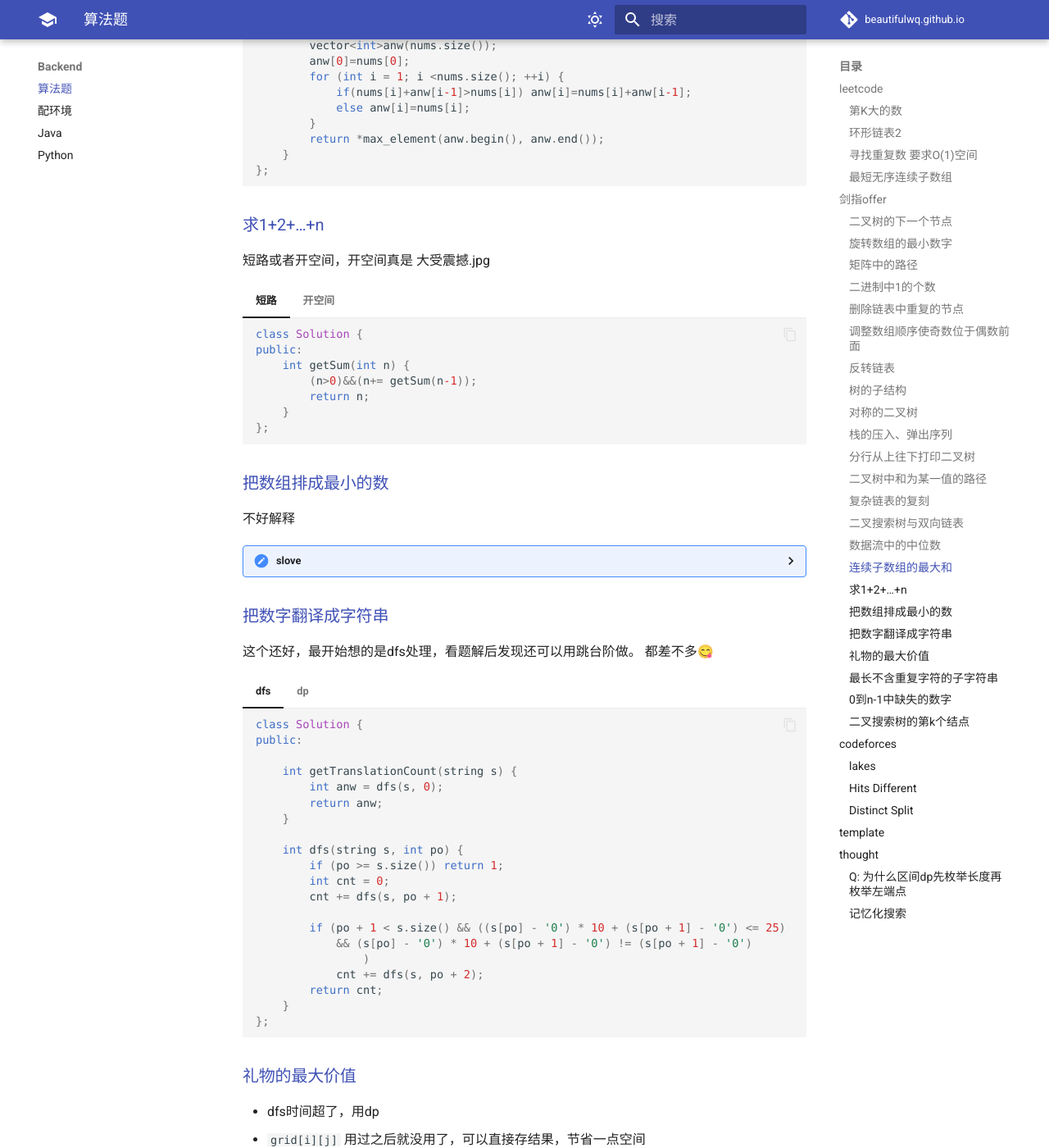
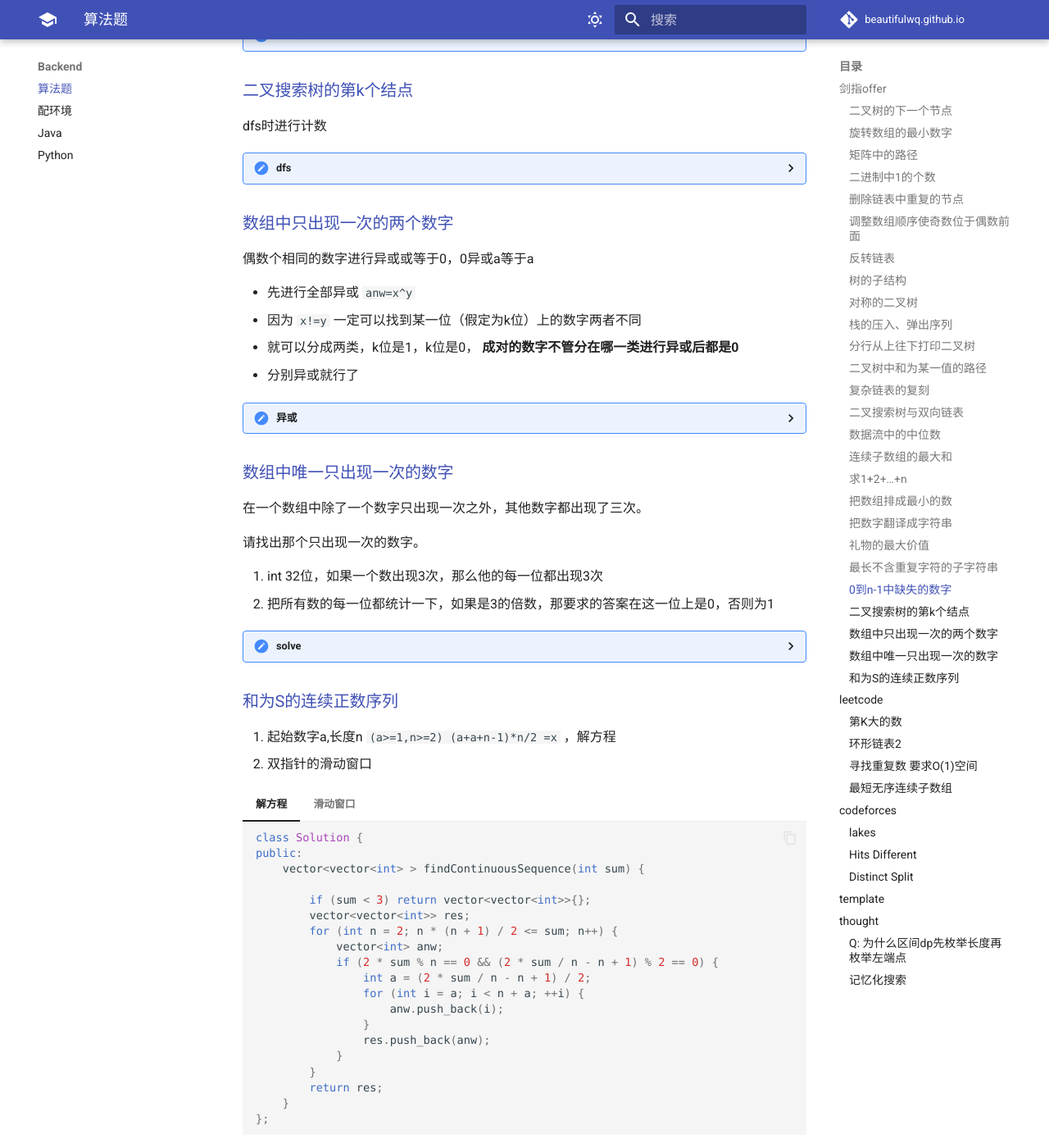
Before and after one commit to edwardwq301/wqtech, an MkDocs documentation site: the page built from docs/backend/algorithm.md, in a window 1280 px wide and 1400 px high, scrolled down 8780 px. Shown: the whole window at 82% size. Built offline with MkDocs 1.6.1 and Material for MkDocs 9.7.7, drawn with Linux system fonts in a browser that asks for light colours; some web fonts are replaced; comment, search, counter and statistics services are not loaded; some of the changed text lies outside the part shown.

Commit message:
和为S的连续正数序列 数组中只出现一次的两个数字 数组中唯一只出现一次的数字

````diff
--- a/docs/backend/algorithm.md
+++ b/docs/backend/algorithm.md
@@ -1,231 +1,6 @@
 ---
 comments: true
 ---
-
-## leetcode
-
-### 第K大的数
-
-[链接](https://leetcode.cn/problems/kth-largest-element-in-an-array/description/)
-
-- 想要达到 $O(n)$ 时间，就得从快排变形。
-- 第K大的数正好是下标为size-k
-- 一次快排相当于把一个数放到对应位置，那就找哪一次放好了的下标正好是要求的
-> 没做出来时痛苦万分，~~~抄完了~~~ 学会了之后觉得就应该这么写😥
-??? slove
-    ```C++
-
-    class Solution {
-    public:
-    int findKthLargest(vector<int> &nums, int k) {
-        return quicksort(nums,0,nums.size()-1,nums.size()-k);
-    }
-
-    int quicksort(vector<int> &nums, int l, int r, int k) {
-        if (l == r) return nums[k];
-        int i = l - 1, j = r + 1, mid = nums[l + r >> 1];
-        while (i < j) {
-            do i++; while (nums[i] < mid);
-            do j--; while (nums[j] > mid);
-            if (i < j) swap(nums[i], nums[j]);
-        }
-        if (k <= j) return quicksort(nums, l, j, k);
-        else return quicksort(nums, j + 1, r, k);
-    }
-    };
-    ```
-
-### 环形链表2
-
-[题目链接](https://leetcode.cn/problems/linked-list-cycle-ii/description/)
-
-[完整版题解](https://leetcode.cn/problems/linked-list-cycle-ii/solutions/12616/linked-list-cycle-ii-kuai-man-zhi-zhen-shuang-zhi-/)
-
-- 设有a个节点（不含环的起点），环内有b个节点
-- 当第一次相遇时，
-
-$$
-\begin{aligned}
-fast &=2*low \\
-fast &=low+n*b \\
-fast &=2nb \\
-low  &=nb
-\end{aligned}
-$$
-
-
-- 所有从头开始走到环的起点都是 $a+Nb步$
-- 所以low再走a步就到起点，那么让快指针重新指向头，一次一步走a步，两者就会重合
-
-??? solve
-    ```C++
-    class Solution {
-    public:
-    ListNode *detectCycle(ListNode *head) {
-        ListNode *low = head;
-        ListNode *fast = head;
-        bool ff = false;
-        while (fast != nullptr && fast->next != nullptr) {
-            fast = fast->next->next;
-            low = low->next;
-            if (fast == low) {
-                ff = true;
-                break;
-            }
-        }
-        if (ff) {
-           fast=head;
-            while (fast!=low){
-                fast=fast->next;
-                low=low->next;
-            }
-            return low;
-        }
-        return nullptr;
-
-    }
-    };
-    ```
-
-
-
-### 寻找重复数 要求O(1)空间
-
-[transport](https://leetcode.cn/problems/find-the-duplicate-number/description/)
-
-以[1,3,4,2,2]为例，如果有相同数字，相当于会存在一个环
-
-**核心**：
-下标和内容一起做指向
-
-| 下标 | 0 | 1 | 3 | 2 | 4       |
-|------|---|---|---|---|---------|
-| 内容 | 1 | 3 | 2 | 4 | 2(成环) |
-| 节点 | 1 | 3 | 2 | 4 | 2       |
-
-然后就和[环形链表2](https://leetcode.cn/problems/linked-list-cycle-ii/description/)一个做法，判环找入口
-
-??? slove
-    ```C++
-    class Solution {
-    public:
-        int findDuplicate(vector<int>& nums) {
-            int low=0,fast=0;
-            //go 1step 2step
-            low=nums[low];
-            fast=nums[nums[fast]];
-            while (low!=fast){
-                low=nums[low];
-                fast=nums[nums[fast]];
-            }
-            //fast goto begin node
-            fast=0;
-            while (low!=fast){
-                low=nums[low];
-                fast=nums[fast];
-            }
-            return fast;
-
-        }
-    };
-    ```
-
-
-### [最短无序连续子数组](https://leetcode.cn/problems/shortest-unsorted-continuous-subarray/)
-
-**双指针**
-
-- 找出升序，降序的区间，中间就是无序。
-- 希望中间的值 `x>Lmax&&x<Rmin` ，反过来说，当 `x<Lmax||x>Rmin` 就应该调整左右端点
-- 细节部分
-- 为了方便调整到数组开始和结尾，用1e5+10和-1e5-10进行设置
-- 为什么无序区间的数字开始从**L**找？如果从**L+1**开始，反例是 `1, 3, 2, 2, 2`
-
-??? "双指针"
-    ```cpp
-
-    class Solution {
-    public:
-        int findUnsortedSubarray(vector<int> &nums) {
-            if (nums.size() == 1) return 0;
-
-            int l = 0, r = nums.size() - 1;
-            while (l < r && nums[l] <= nums[l + 1]) l++;
-            while (l < r && nums[r] >= nums[r - 1]) r--;
-
-            int lmaxval = nums[l], rminval = nums[r];
-            if (l == r) return 0;
-
-            int i = l + 1;
-            for (int k = l ; k < r; ++k) {
-                if (nums[k] < lmaxval) {
-                    while (l >= 0 && nums[k] < lmaxval) {
-                        l--;
-                        if (l < 0) lmaxval = -1e5 - 10;
-                        else lmaxval = nums[l];
-                    }
-
-                }
-                if (nums[k] > rminval) {
-                    while (r < nums.size() && nums[k] > rminval) {
-                        r++;
-                        if (r >= nums.size())
-                            rminval = 1e5 + 10;
-                        else rminval = nums[r];
-                    }
-
-                }
-            }
-
-            return r - l - 1;
-        }
-    };
-    ```
-
-**一次遍历** [传送门](https://leetcode.cn/problems/shortest-unsorted-continuous-subarray/solutions/422614/si-lu-qing-xi-ming-liao-kan-bu-dong-bu-cun-zai-de-/comments/1194164)
-
-先只考虑中段数组，设其左边界为L，右边界为R：
-
-`nums[R]` 不可能是 `[L，R]` 中的最大值（否则应该将 `nums[R]` 并入右端数组）
-
-`nums[L]` 不可能是`[L,R]`中的最小值（否则应该将 `nums[L]` 并入左端数组）
-
-很明显:
-
- `[L,R]` 中的最大值 等于 `[0，R]` 中的最大值，设其为 max
-
- `[L,R]` 中的最小值 等于 `[L， nums.length-1]`中的最小值，设其为 min
-
-那么有：
-
-`nums[R] < max < nums[R+1] < nums[R+2] < ...`  所以说，从左往右遍历，最后一个小于max的为右边界
-
-`nums[L] > min > nums[L-1] > nums[L-2] > ... ` 所以说，从右往左遍历，最后一个大于min的为左边界
-
-??? "一次遍历"
-    ```cpp
-    class Solution {
-    public:
-        int findUnsortedSubarray(vector<int> &nums) {
-
-
-            int min = nums[nums.size() - 1], max = nums[0];
-            int end = -1, begin = 0;
-            //end和begin的初值不重要，让end-bigin+1=0即可
-            for (int i = 0; i < nums.size(); ++i) {
-                if (nums[i] < max)
-                    end = i;
-                else max = nums[i];
-
-                if (nums[nums.size() - 1 - i] > min)
-                    begin = nums.size() - 1 - i;
-                else min = nums[nums.size() - 1 - i];
-            }
-            return end - begin + 1;
-        }
-    };
-    ```
-
 
 ## 剑指offer
 
@@ -1292,6 +1067,358 @@ dfs时进行计数
     ```
 
 
+### [数组中只出现一次的两个数字](https://www.acwing.com/problem/content/description/69/)
+
+偶数个相同的数字进行异或或等于0，0异或a等于a
+
+- 先进行全部异或 `anw=x^y`
+- 因为 `x!=y` 一定可以找到某一位（假定为k位）上的数字两者不同
+- 就可以分成两类，k位是1，k位是0， **成对的数字不管分在哪一类进行异或后都是0**
+- 分别异或就行了
+
+??? "异或"
+
+    ```cpp
+    class Solution {
+    public:
+        vector<int> findNumsAppearOnce(vector<int> &nums) {
+
+            int anw = 0;
+            for (int i = 0; i < nums.size(); ++i) {
+                anw = anw ^ nums[i];
+            }
+
+            int k = 0;
+            while ((anw >> k & 1) == 0) { k++; }
+
+            int t = 0;
+            for (int i = 0; i < nums.size(); ++i) {
+                if ((nums[i] >> k & 1) == 1) t = t ^ nums[i];
+            }
+            vector<int> res;
+            res.push_back(anw ^ t);
+            res.push_back(t);
+            return res;
+        }
+    };
+    ```
+
+
+### [数组中唯一只出现一次的数字](https://www.acwing.com/problem/content/description/70/)
+
+在一个数组中除了一个数字只出现一次之外，其他数字都出现了三次。
+
+请找出那个只出现一次的数字。
+
+1. int 32位，如果一个数出现3次，那么他的每一位都出现3次
+2. 把所有数的每一位都统计一下，如果是3的倍数，那要求的答案在这一位上是0，否则为1
+
+??? "solve"
+
+    ```cpp
+    class Solution {
+    public:
+        int findNumberAppearingOnce(vector<int> &nums) {
+
+            int cnt[32] = {0};
+            for (int i = 0; i < nums.size(); ++i) {
+                int x = nums[i];
+                for (int j = 0; j < 32; ++j) {
+                    cnt[j] += (x >> j & 1);
+                }
+            }
+            int anw = 0;
+            for (int i = 31; i >= 0; i--) {
+                anw = anw << 1;
+                if (cnt[i] % 3)
+                    anw += 1;
+            }
+            return anw;
+        }
+    };
+    ```
+
+### [和为S的连续正数序列](https://www.acwing.com/problem/content/72/)
+
+1. 起始数字a,长度n `(a>=1,n>=2) (a+a+n-1)*n/2 =x` ，解方程
+2. 双指针的滑动窗口
+
+=== "解方程"
+
+    ```cpp
+    class Solution {
+    public:
+        vector<vector<int> > findContinuousSequence(int sum) {
+
+            if (sum < 3) return vector<vector<int>>{};
+            vector<vector<int>> res;
+            for (int n = 2; n * (n + 1) / 2 <= sum; n++) {
+                vector<int> anw;
+                if (2 * sum % n == 0 && (2 * sum / n - n + 1) % 2 == 0) {
+                    int a = (2 * sum / n - n + 1) / 2;
+                    for (int i = a; i < n + a; ++i) {
+                        anw.push_back(i);
+                    }
+                    res.push_back(anw);
+                }
+            }
+            return res;
+        }
+    };
+    ```
+
+=== "滑动窗口"
+
+    ```cpp
+    class Solution {
+    public:
+        vector<vector<int> > findContinuousSequence(int sum) {
+            vector<vector<int>> res;
+
+            for (int l = 1, r = 2, total = 3; l <= sum / 2 + 1; l++) {
+                while (total < sum)
+                    r++, total += r;
+                if (total == sum) {
+                    vector<int> anw;
+                    for (int k = l; k <= r; k++)
+                        anw.push_back(k);
+                    res.push_back(anw);
+                    total -= l;
+                }
+                else
+                    total -= l;
+                //可以把上边两句合起来
+            }
+            return res;
+        }
+    };
+    ```
+
+## leetcode
+
+### 第K大的数
+
+[链接](https://leetcode.cn/problems/kth-largest-element-in-an-array/description/)
+
+- 想要达到 $O(n)$ 时间，就得从快排变形。
+- 第K大的数正好是下标为size-k
+- 一次快排相当于把一个数放到对应位置，那就找哪一次放好了的下标正好是要求的
+> 没做出来时痛苦万分，~~~抄完了~~~ 学会了之后觉得就应该这么写😥
+??? slove
+    ```C++
+
+    class Solution {
+    public:
+    int findKthLargest(vector<int> &nums, int k) {
+        return quicksort(nums,0,nums.size()-1,nums.size()-k);
+    }
+
+    int quicksort(vector<int> &nums, int l, int r, int k) {
+        if (l == r) return nums[k];
+        int i = l - 1, j = r + 1, mid = nums[l + r >> 1];
+        while (i < j) {
+            do i++; while (nums[i] < mid);
+            do j--; while (nums[j] > mid);
+            if (i < j) swap(nums[i], nums[j]);
+        }
+        if (k <= j) return quicksort(nums, l, j, k);
+        else return quicksort(nums, j + 1, r, k);
+    }
+    };
+    ```
+
+### 环形链表2
+
+[题目链接](https://leetcode.cn/problems/linked-list-cycle-ii/description/)
+
+[完整版题解](https://leetcode.cn/problems/linked-list-cycle-ii/solutions/12616/linked-list-cycle-ii-kuai-man-zhi-zhen-shuang-zhi-/)
+
+- 设有a个节点（不含环的起点），环内有b个节点
+- 当第一次相遇时，
+
+$$
+\begin{aligned}
+fast &=2*low \\
+fast &=low+n*b \\
+fast &=2nb \\
+low  &=nb
+\end{aligned}
+$$
+
+
+- 所有从头开始走到环的起点都是 $a+Nb步$
+- 所以low再走a步就到起点，那么让快指针重新指向头，一次一步走a步，两者就会重合
+
+??? solve
+    ```C++
+    class Solution {
+    public:
+    ListNode *detectCycle(ListNode *head) {
+        ListNode *low = head;
+        ListNode *fast = head;
+        bool ff = false;
+        while (fast != nullptr && fast->next != nullptr) {
+            fast = fast->next->next;
+            low = low->next;
+            if (fast == low) {
+                ff = true;
+                break;
+            }
+        }
+        if (ff) {
+           fast=head;
+            while (fast!=low){
+                fast=fast->next;
+                low=low->next;
+            }
+            return low;
+        }
+        return nullptr;
+
+    }
+    };
+    ```
+
+
+
+### 寻找重复数 要求O(1)空间
+
+[transport](https://leetcode.cn/problems/find-the-duplicate-number/description/)
+
+以[1,3,4,2,2]为例，如果有相同数字，相当于会存在一个环
+
+**核心**：
+下标和内容一起做指向
+
+| 下标 | 0 | 1 | 3 | 2 | 4       |
+|------|---|---|---|---|---------|
+| 内容 | 1 | 3 | 2 | 4 | 2(成环) |
+| 节点 | 1 | 3 | 2 | 4 | 2       |
+
+然后就和[环形链表2](https://leetcode.cn/problems/linked-list-cycle-ii/description/)一个做法，判环找入口
+
+??? slove
+    ```C++
+    class Solution {
+    public:
+        int findDuplicate(vector<int>& nums) {
+            int low=0,fast=0;
+            //go 1step 2step
+            low=nums[low];
+            fast=nums[nums[fast]];
+            while (low!=fast){
+                low=nums[low];
+                fast=nums[nums[fast]];
+            }
+            //fast goto begin node
+            fast=0;
+            while (low!=fast){
+                low=nums[low];
+                fast=nums[fast];
+            }
+            return fast;
+
+        }
+    };
+    ```
+
+
+### [最短无序连续子数组](https://leetcode.cn/problems/shortest-unsorted-continuous-subarray/)
+
+**双指针**
+
+- 找出升序，降序的区间，中间就是无序。
+- 希望中间的值 `x>Lmax&&x<Rmin` ，反过来说，当 `x<Lmax||x>Rmin` 就应该调整左右端点
+- 细节部分
+- 为了方便调整到数组开始和结尾，用1e5+10和-1e5-10进行设置
+- 为什么无序区间的数字开始从**L**找？如果从**L+1**开始，反例是 `1, 3, 2, 2, 2`
+
+??? "双指针"
+    ```cpp
+
+    class Solution {
+    public:
+        int findUnsortedSubarray(vector<int> &nums) {
+            if (nums.size() == 1) return 0;
+
+            int l = 0, r = nums.size() - 1;
+            while (l < r && nums[l] <= nums[l + 1]) l++;
+            while (l < r && nums[r] >= nums[r - 1]) r--;
+
+            int lmaxval = nums[l], rminval = nums[r];
+            if (l == r) return 0;
+
+            int i = l + 1;
+            for (int k = l ; k < r; ++k) {
+                if (nums[k] < lmaxval) {
+                    while (l >= 0 && nums[k] < lmaxval) {
+                        l--;
+                        if (l < 0) lmaxval = -1e5 - 10;
+                        else lmaxval = nums[l];
+                    }
+
+                }
+                if (nums[k] > rminval) {
+                    while (r < nums.size() && nums[k] > rminval) {
+                        r++;
+                        if (r >= nums.size())
+                            rminval = 1e5 + 10;
+                        else rminval = nums[r];
+                    }
+
+                }
+            }
+
+            return r - l - 1;
+        }
+    };
+    ```
+
+**一次遍历** [传送门](https://leetcode.cn/problems/shortest-unsorted-continuous-subarray/solutions/422614/si-lu-qing-xi-ming-liao-kan-bu-dong-bu-cun-zai-de-/comments/1194164)
+
+先只考虑中段数组，设其左边界为L，右边界为R：
+
+`nums[R]` 不可能是 `[L，R]` 中的最大值（否则应该将 `nums[R]` 并入右端数组）
+
+`nums[L]` 不可能是`[L,R]`中的最小值（否则应该将 `nums[L]` 并入左端数组）
+
+很明显:
+
+ `[L,R]` 中的最大值 等于 `[0，R]` 中的最大值，设其为 max
+
+ `[L,R]` 中的最小值 等于 `[L， nums.length-1]`中的最小值，设其为 min
+
+那么有：
+
+`nums[R] < max < nums[R+1] < nums[R+2] < ...`  所以说，从左往右遍历，最后一个小于max的为右边界
+
+`nums[L] > min > nums[L-1] > nums[L-2] > ... ` 所以说，从右往左遍历，最后一个大于min的为左边界
+
+??? "一次遍历"
+    ```cpp
+    class Solution {
+    public:
+        int findUnsortedSubarray(vector<int> &nums) {
+
+
+            int min = nums[nums.size() - 1], max = nums[0];
+            int end = -1, begin = 0;
+            //end和begin的初值不重要，让end-bigin+1=0即可
+            for (int i = 0; i < nums.size(); ++i) {
+                if (nums[i] < max)
+                    end = i;
+                else max = nums[i];
+
+                if (nums[nums.size() - 1 - i] > min)
+                    begin = nums.size() - 1 - i;
+                else min = nums[nums.size() - 1 - i];
+            }
+            return end - begin + 1;
+        }
+    };
+    ```
+
+
 ## codeforces
 
 ### [lakes](https://codeforces.com/contest/1829/problem/E)
````
